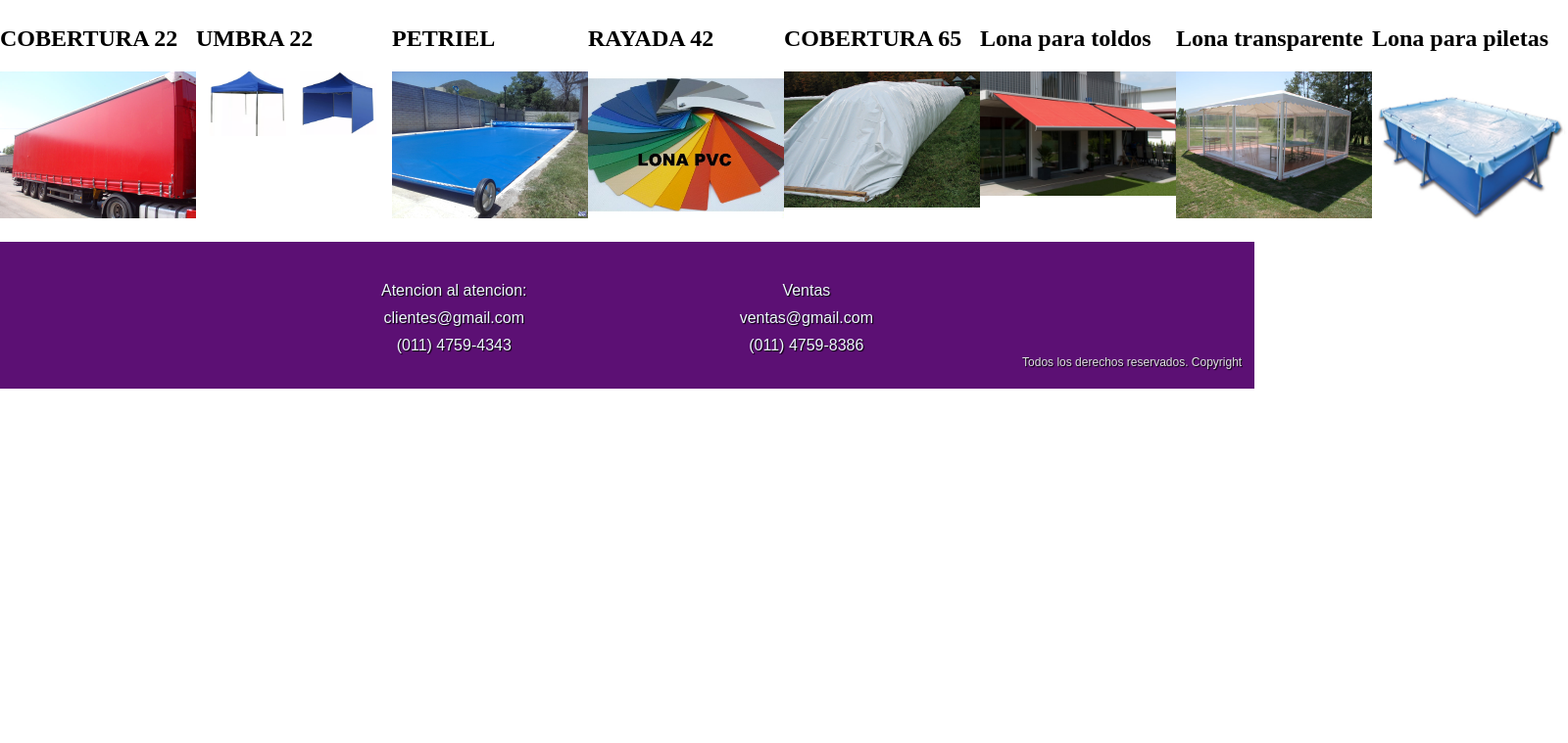
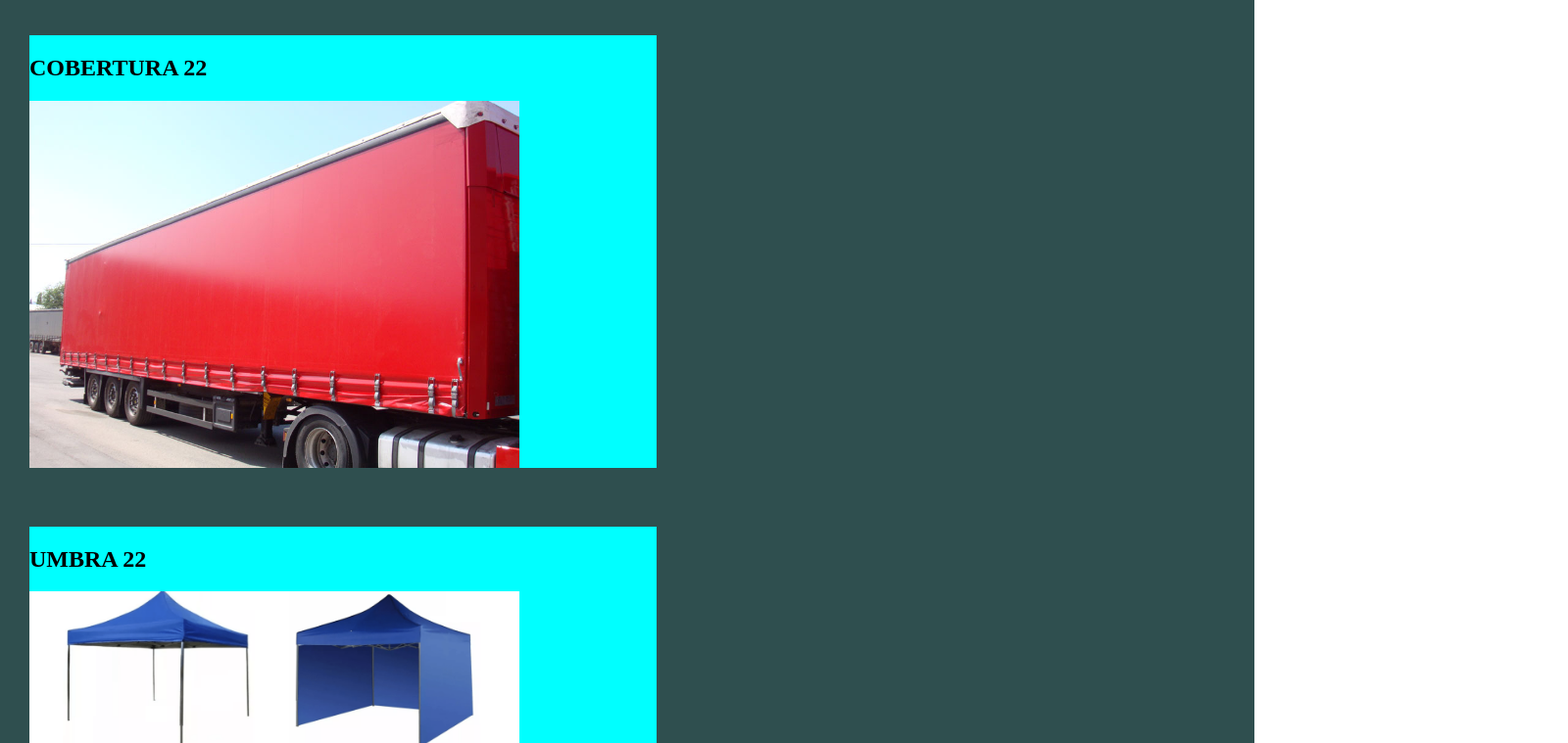
Before and after one commit to lbozza93/Proyecto-Coder, a plain HTML site: page productos.html in a window 1280 px wide. Shown: the part 261-1020 px from the top of the page at 98% size, 1600 px wide, since content can reach past the window. Before the commit the page ends 800 px from the top, so only its background shows below. Drawn offline with Linux system fonts and the light colour scheme; files whose address does not match are found by name.

Commit message:
acomodando productos

```diff
--- a/estilos.css
+++ b/estilos.css
@@ -215,10 +215,21 @@ footer{
 
 .productos{
     display: flex;
+    flex-wrap: wrap;
 
 }
 
 .productos img{
-    max-width: 200px;
-    height: auto;
+    max-width: 500px;
+    float: left;
 }
+
+.productos div{
+    flex-basis: 50%;
+    background-color: aqua;
+    margin: 30px;
+}
+
+ #main-p{
+    background-color: darkslategrey;
+ }
```
